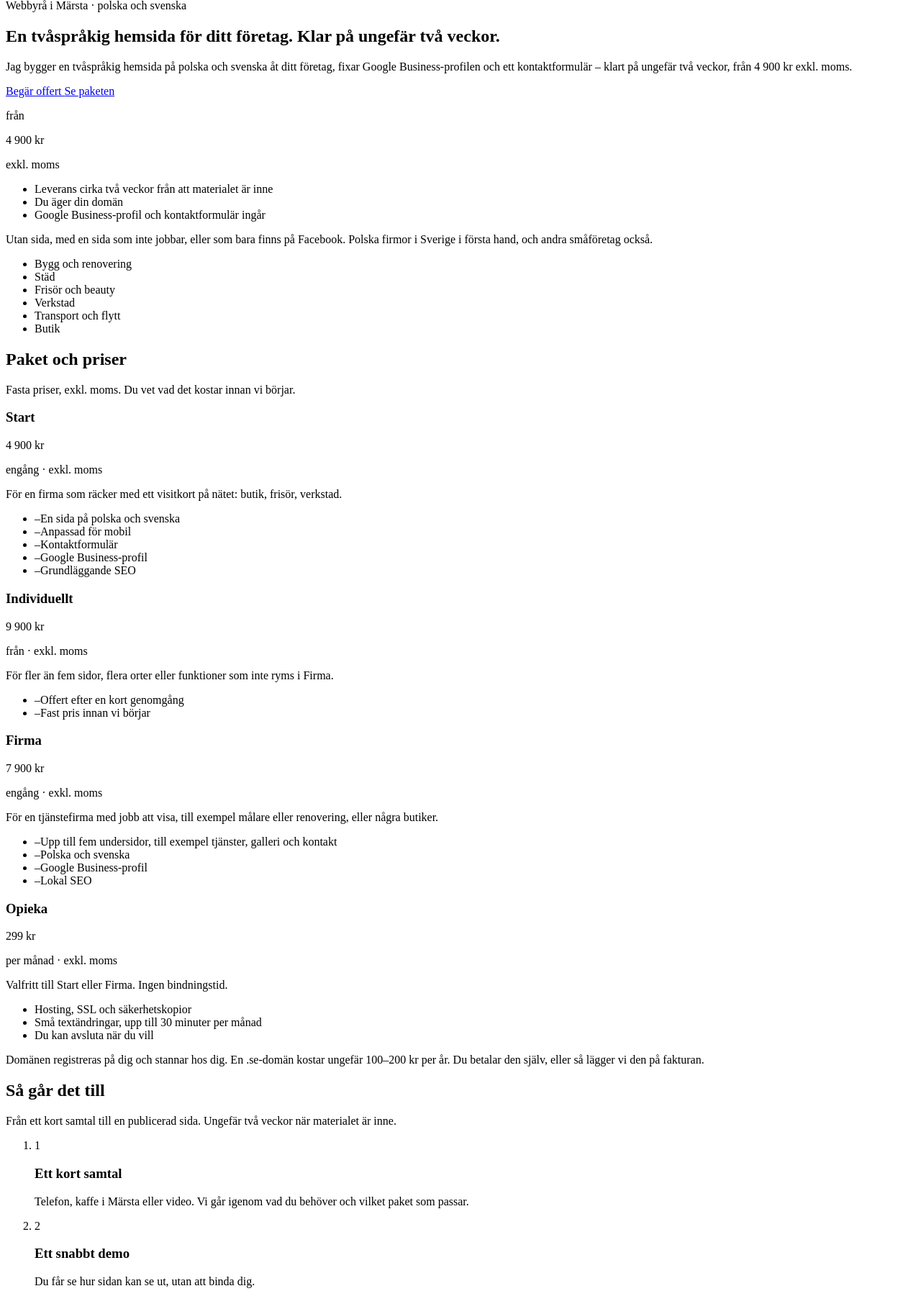
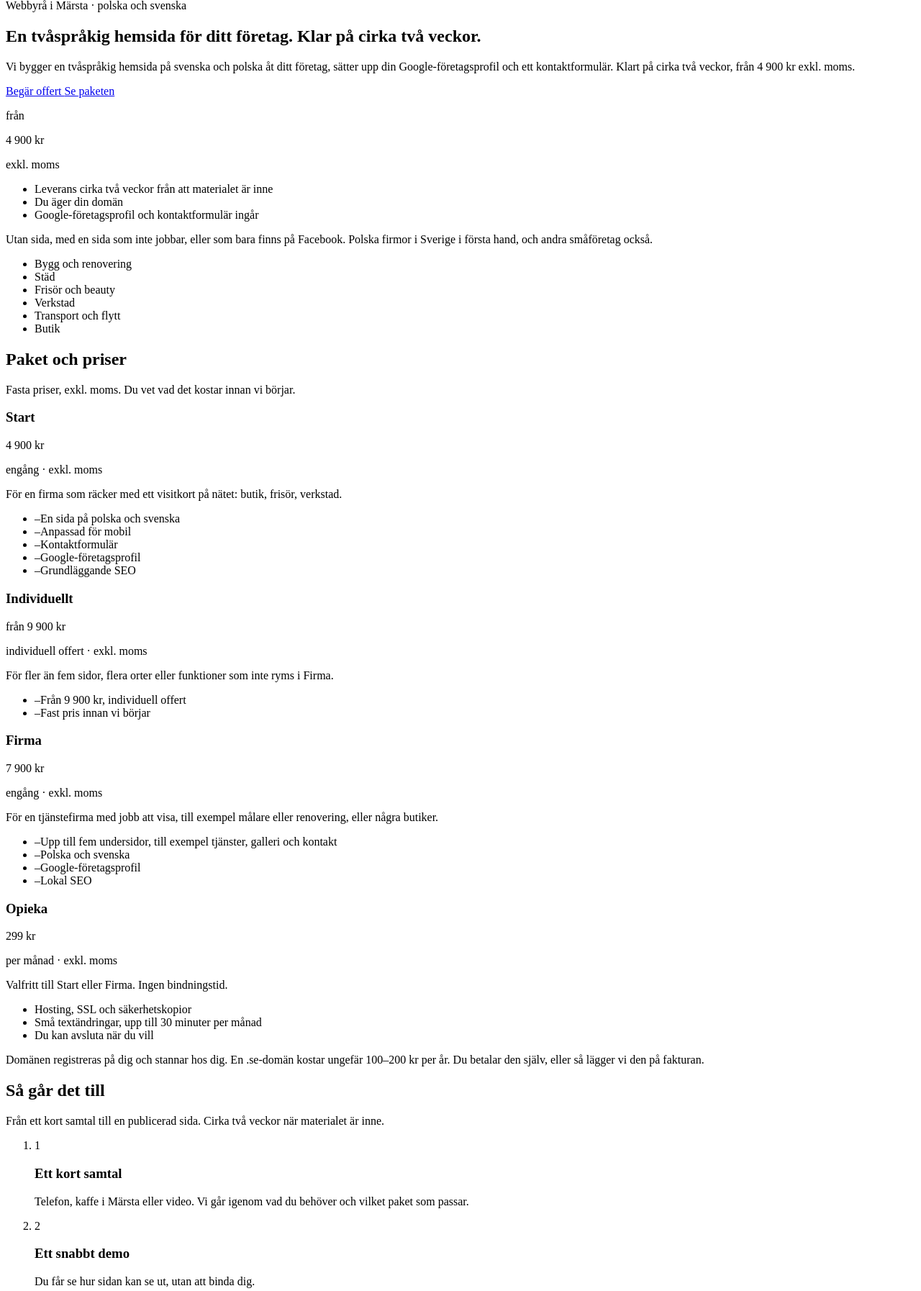
Before and after one commit to filip-kostrzewski/prodi_se, a Laravel app: page / in a window 1280 px wide. Shown: the part 133-1927 px from the top of the page at 72% size. Run offline with Laravel 12, Linux system fonts and the light colour scheme.

Commit message:
Publish the proofread offer, privacy policy, and VPS deploy notes.
Use the reviewed Swedish offer line, cirka två veckor / ok. 2 tygodnie, and Google-företagsprofil. Show Prodi AB org.nr 559214-9370 while street and postal code stay unpublished.

Co-authored-by: filip-kostrzewski <filip-kostrzewski@users.noreply.github.com>

```diff
--- a/app/Support/Locales.php
+++ b/app/Support/Locales.php
@@ -47,8 +47,8 @@ final class Locales
             'pl' => 'kontakt',
         ],
         'privacy' => [
-            'sv' => 'integritet',
-            'pl' => 'prywatnosc',
+            'sv' => 'integritetspolicy',
+            'pl' => 'polityka-prywatnosci',
         ],
         'example.cleaning' => [
             'sv' => 'exempel/stadning',
--- a/bootstrap/app.php
+++ b/bootstrap/app.php
@@ -15,6 +15,11 @@ return Application::configure(basePath: dirname(__DIR__))
         health: '/up',
     )
     ->withMiddleware(function (Middleware $middleware): void {
+        // The origin only receives public traffic through Cloudflare.
+        // Trust the forwarded client IP so the quote form rate limit
+        // is per visitor. Keep ports 80 and 443 closed to everyone else.
+        $middleware->trustProxies(at: '*');
+
         $middleware->alias([
             'locale' => SetLocale::class,
             'honeypot' => DiscardFilledHoneypot::class,
--- a/config/mail.php
+++ b/config/mail.php
@@ -111,7 +111,7 @@ return [
     */
 
     'from' => [
-        'address' => env('MAIL_FROM_ADDRESS', 'hello@example.com'),
+        'address' => env('MAIL_FROM_ADDRESS') ?: 'filip@prodi.se',
         'name' => env('MAIL_FROM_NAME', env('APP_NAME', 'Laravel')),
     ],
 
--- a/config/prodi.php
+++ b/config/prodi.php
@@ -7,9 +7,9 @@ return [
     | Public company facts
     |--------------------------------------------------------------------------
     |
-    | Name, owner and city are known. Organisation number, street address and
-    | postal code are not. Leave those empty until the owner supplies them.
-    | Do not invent legal details.
+    | Name, owner, city and organisation number are known. Prodi is an AB.
+    | Street address and postal code are not. Leave those empty until the
+    | owner supplies them. Do not invent a street or postal code.
     |
     */
 
@@ -19,7 +19,7 @@ return [
 
     'city' => env('PRODI_CITY', 'Märsta'),
 
-    'org_number' => env('PRODI_ORG_NUMBER'),
+    'org_number' => env('PRODI_ORG_NUMBER') ?: '559214-9370',
 
     'street_address' => env('PRODI_STREET_ADDRESS'),
 
@@ -30,12 +30,11 @@ return [
     | Inbox for quote requests
     |--------------------------------------------------------------------------
     |
-    | Placeholder until a real mailbox exists. Submissions are still stored
-    | and, with MAIL_MAILER=log, written to the Laravel log. Addresses on
-    | example.com / example.org / example.net are not shown on the public site.
+    | Quote requests are emailed here. Addresses on example.com, example.org
+    | and example.net are not shown on the public site.
     |
     */
 
-    'contact_email' => env('PRODI_CONTACT_EMAIL', 'you@example.com'),
+    'contact_email' => env('PRODI_CONTACT_EMAIL') ?: 'filip@prodi.se',
 
 ];
--- a/lang/sv/site.php
+++ b/lang/sv/site.php
@@ -4,11 +4,11 @@ return [
 
     'meta' => [
         'home_title' => 'Prodi — tvåspråkiga hemsidor för småföretag',
-        'home_description' => 'Tvåspråkig hemsida på polska och svenska, Google Business-profil och kontaktformulär. Klart på ungefär två veckor, från 4 900 kr exkl. moms. Prodi i Märsta.',
+        'home_description' => 'Tvåspråkig hemsida på svenska och polska, Google-företagsprofil och kontaktformulär. Klart på cirka två veckor, från 4 900 kr exkl. moms. Prodi i Märsta.',
         'contact_title' => 'Begär offert — Prodi',
         'contact_description' => 'Berätta om firman och vilket paket du tittar på. Filip återkommer personligen. Start 4 900 kr, Firma 7 900 kr, exkl. moms.',
-        'privacy_title' => 'Integritet — Prodi',
-        'privacy_description' => 'Så använder Prodi uppgifterna du skickar i offertformuläret.',
+        'privacy_title' => 'Integritetspolicy — Prodi',
+        'privacy_description' => 'Så hanterar Prodi AB uppgifter från offertformuläret och från lead-annonser på Meta.',
         'cleaning_title' => 'Exempeldesign: städfirma — Prodi',
         'cleaning_description' => 'Exempel på en ensidig hemsida för en städfirma. En exempeldesign från Prodi, inte en riktig kund.',
         'painting_description' => 'Exempel på en hemsida med flera undersidor för en målerifirma. En exempeldesign från Prodi, inte en riktig kund.',
@@ -31,13 +31,13 @@ return [
         'examples' => 'Exempel',
         'faq' => 'Frågor',
         'contact' => 'Kontakt',
-        'privacy' => 'Integritet',
+        'privacy' => 'Integritetspolicy',
     ],
 
     'hero' => [
         'eyebrow' => 'Webbyrå i Märsta · polska och svenska',
-        'title' => 'En tvåspråkig hemsida för ditt företag. Klar på ungefär två veckor.',
-        'lead' => 'Jag bygger en tvåspråkig hemsida på polska och svenska åt ditt företag, fixar Google Business-profilen och ett kontaktformulär – klart på ungefär två veckor, från 4 900 kr exkl. moms.',
+        'title' => 'En tvåspråkig hemsida för ditt företag. Klar på cirka två veckor.',
+        'lead' => 'Vi bygger en tvåspråkig hemsida på svenska och polska åt ditt företag, sätter upp din Google-företagsprofil och ett kontaktformulär. Klart på cirka två veckor, från 4 900 kr exkl. moms.',
         'primary' => 'Begär offert',
         'secondary' => 'Se paketen',
         'price_from' => 'från',
@@ -46,7 +46,7 @@ return [
         'facts' => [
             'Leverans cirka två veckor från att materialet är inne',
             'Du äger din domän',
-            'Google Business-profil och kontaktformulär ingår',
+            'Google-företagsprofil och kontaktformulär ingår',
         ],
     ],
 
@@ -77,10 +77,10 @@ return [
             'individual' => 'Individuellt',
         ],
         'schema' => [
-            'start' => 'En sida på polska och svenska, mobil, kontaktformulär, Google Business-profil och grundläggande SEO. 4 900 kr exkl. moms.',
-            'firma' => 'Upp till fem undersidor på polska och svenska, Google Business-profil och lokal SEO. 7 900 kr exkl. moms.',
+            'start' => 'En sida på polska och svenska, mobil, kontaktformulär, Google-företagsprofil och grundläggande SEO. 4 900 kr exkl. moms.',
+            'firma' => 'Upp till fem undersidor på polska och svenska, Google-företagsprofil och lokal SEO. 7 900 kr exkl. moms.',
             'opieka' => 'Hosting, SSL, säkerhetskopior och små textändringar upp till 30 minuter per månad. 299 kr per månad exkl. moms, utan bindningstid.',
-            'individual' => 'Fler än fem sidor, flera orter eller extra funktioner. Offert från 9 900 kr exkl. moms.',
+            'individual' => 'Fler än fem sidor, flera orter eller extra funktioner. Från 9 900 kr, individuell offert, exkl. moms.',
         ],
         'start' => [
             'price' => '4 900 kr',
@@ -90,7 +90,7 @@ return [
                 'En sida på polska och svenska',
                 'Anpassad för mobil',
                 'Kontaktformulär',
-                'Google Business-profil',
+                'Google-företagsprofil',
                 'Grundläggande SEO',
             ],
         ],
@@ -101,16 +101,16 @@ return [
             'points' => [
                 'Upp till fem undersidor, till exempel tjänster, galleri och kontakt',
                 'Polska och svenska',
-                'Google Business-profil',
+                'Google-företagsprofil',
                 'Lokal SEO',
             ],
         ],
         'individual' => [
-            'price' => '9 900 kr',
-            'cadence' => 'från · exkl. moms',
+            'price' => 'från 9 900 kr',
+            'cadence' => 'individuell offert · exkl. moms',
             'fit' => 'För fler än fem sidor, flera orter eller funktioner som inte ryms i Firma.',
             'points' => [
-                'Offert efter en kort genomgång',
+                'Från 9 900 kr, individuell offert',
                 'Fast pris innan vi börjar',
             ],
         ],
@@ -129,7 +129,7 @@ return [
 
     'process' => [
         'title' => 'Så går det till',
-        'intro' => 'Från ett kort samtal till en publicerad sida. Ungefär två veckor när materialet är inne.',
+        'intro' => 'Från ett kort samtal till en publicerad sida. Cirka två veckor när materialet är inne.',
         'steps' => [
             [
                 'title' => 'Ett kort samtal',
@@ -145,11 +145,11 @@ return [
             ],
             [
                 'title' => 'Material och bygge',
-                'text' => 'Du skickar underlag. Vi bygger sidan på polska och svenska, ungefär två veckor från att materialet är inne.',
+                'text' => 'Du skickar underlag. Vi bygger sidan på polska och svenska, cirka två veckor från att materialet är inne.',
             ],
             [
                 'title' => 'Publicering',
-                'text' => 'Justeringar, domän, sidan live och Google Business-profilen på plats.',
+                'text' => 'Justeringar, domän, sidan live och Google-företagsprofilen på plats.',
             ],
             [
                 'title' => 'Opieka om du vill',
@@ -167,7 +167,7 @@ return [
             'Bilder på jobb, butik eller team — eller ett ja till bilder från Facebook eller Google',
             'En kort beskrivning på polska. Den svenska texten skriver vi',
             'Tillgång till nuvarande domän, eller ett ja till att registrera en ny i ditt namn',
-            'Tillgång till ett Google-konto för företagsprofilen, eller ett ja till att vi skapar profilen',
+            'Tillgång till ett Google-konto för Google-företagsprofilen, eller ett ja till att vi skapar den',
             'En person som godkänner utkastet',
         ],
     ],
@@ -188,12 +188,12 @@ return [
                 'text' => 'Start 4 900 kr och Firma 7 900 kr, exkl. moms. Under det som är vanligt hos många byråer för samma typ av sida.',
             ],
             [
-                'title' => 'Google-profilen ingår',
+                'title' => 'Google-företagsprofilen ingår',
                 'text' => 'Kunderna hittar dig i Google och på kartan, inte bara på Facebook. Kontaktformuläret ingår också.',
             ],
             [
                 'title' => 'Snabbt',
-                'text' => 'Ungefär två veckor från att materialet kommit in.',
+                'text' => 'Cirka två veckor från att materialet kommit in.',
             ],
             [
                 'title' => 'Utan fällor',
@@ -270,11 +270,11 @@ return [
         'items' => [
             [
                 'q' => 'Vad kostar det?',
-                'a' => 'Start 4 900 kr, Firma 7 900 kr och Opieka 299 kr per månad. Allt exkl. moms. Individuellt från 9 900 kr efter offert.',
+                'a' => 'Start 4 900 kr, Firma 7 900 kr och Opieka 299 kr per månad. Allt exkl. moms. Individuellt från 9 900 kr, individuell offert.',
             ],
             [
                 'q' => 'Hur lång tid tar det?',
-                'a' => 'Ungefär två veckor från att vi har materialet.',
+                'a' => 'Cirka två veckor från att vi har materialet.',
             ],
             [
                 'q' => 'Vem äger domänen?',
@@ -290,7 +290,7 @@ return [
             ],
             [
                 'q' => 'Vad behöver jag skicka?',
-                'a' => 'Namn, kontaktuppgifter, tjänster, bilder om du har, en kort text på polska och ett ja till domän och Google-profil. Den svenska texten skriver vi.',
+                'a' => 'Namn, kontaktuppgifter, tjänster, bilder om du har, en kort text på polska och ett ja till domän och Google-företagsprofil. Den svenska texten skriver vi.',
             ],
             [
                 'q' => 'Kan vi ses?',
@@ -312,7 +312,7 @@ return [
     'contact' => [
         'title' => 'Begär offert',
         'lead' => 'Berätta kort om firman och vilket paket du tittar på. Filip återkommer personligen.',
-        'aside' => 'Start 4 900 kr, Firma 7 900 kr, Individuellt från 9 900 kr. Opieka 299 kr per månad. Allt exkl. moms.',
+        'aside' => 'Start 4 900 kr, Firma 7 900 kr, Individuellt från 9 900 kr, individuell offert. Opieka 299 kr per månad. Allt exkl. moms.',
     ],
 
     'form' => [
@@ -329,12 +329,12 @@ return [
         'success' => 'Tack. Vi har tagit emot din förfrågan och återkommer.',
         'throttled' => 'För många förfrågningar just nu. Vänta en stund och försök igen.',
         'privacy' => 'Uppgifterna används bara för att svara på din förfrågan. Vi säljer dem inte vidare.',
-        'privacy_link' => 'Läs mer om integritet',
+        'privacy_link' => 'Läs integritetspolicyn',
         'package_options' => [
             'start' => 'Start — 4 900 kr',
             'firma' => 'Firma — 7 900 kr',
             'opieka' => 'Opieka — 299 kr/mån',
-            'individual' => 'Individuellt — från 9 900 kr',
+            'individual' => 'Individuellt — från 9 900 kr, individuell offert',
         ],
         'errors' => [
             'name_required' => 'Fyll i ditt namn.',
@@ -352,32 +352,36 @@ return [
     ],
 
     'privacy' => [
-        'title' => 'Integritet',
-        'lead' => 'Formuläret finns för att du ska kunna be om en offert. Det här är vad som händer med uppgifterna.',
+        'title' => 'Integritetspolicy',
+        'lead' => 'Prodi AB använder uppgifterna du lämnar för att kunna svara på en förfrågan om hemsida. Här står vad som samlas in, från offertformuläret och från lead-annonser på Meta.',
         'sections' => [
             [
-                'title' => 'Vad vi tar emot',
-                'text' => 'Namn, företag om du anger det, e-post, telefon om du anger den, valt paket, meddelande och vilket språk formuläret skickades på.',
+                'title' => 'Offertformuläret',
+                'text' => 'När du skickar formuläret på den här webbplatsen tar vi emot namn, företag om du anger det, e-post, telefon om du anger den, valt paket, meddelande och vilket språk formuläret skickades på.',
             ],
             [
-                'title' => 'Varför',
-                'text' => 'För att svara på förfrågan. Uppgifterna säljs inte och används inte till något annat utskick.',
+                'title' => 'Varför och var de hamnar',
+                'text' => 'Uppgifterna används för att svara på förfrågan. De sparas i Prodis databas och skickas med e-post till studion. Vi säljer dem inte och använder dem inte till annat utskick.',
             ],
             [
-                'title' => 'Var de hamnar',
-                'text' => 'I Prodis databas och i ett e-postmeddelande till studion. Adressen till inkorgen sätts av den som driver sidan.',
+                'title' => 'Lead-annonser på Meta',
+                'text' => 'Om du fyller i ett lead-formulär i en annons på Facebook eller Instagram skickar Meta uppgifterna till Prodi. Det kan vara namn, e-post, telefon och andra fält du själv fyller i. Vi behandlar dem på samma sätt som formuläret på webbplatsen: för att svara om en hemsida. Vi säljer inte uppgifterna.',
             ],
             [
-                'title' => 'Företagsuppgifter',
-                'text' => 'Organisationsnummer och besöksadress publiceras här när de är klara. Tills dess står de inte på sidan.',
+                'title' => 'Lagring och kontakt',
+                'text' => 'Vi sparar förfrågan så länge den behövs för offerten och den uppföljning som hör till den. Vill du att uppgifterna tas bort, hör av dig via kontaktformuläret eller till e-postadressen i sidfoten.',
             ],
         ],
+        'company_title' => 'Företagsuppgifter',
+        'org_line' => 'Prodi AB, org.nr :number, :city.',
+        'org_unpublished' => 'Organisationsnumret publiceras här när det är ifyllt.',
+        'address_unpublished' => 'Besöksadress och postnummer publiceras här när de är ifyllda. Tills dess står de inte på sidan.',
     ],
 
     'footer' => [
         'blurb' => 'Prodi gör tvåspråkiga hemsidor för småföretag. Filip Kostrzewski, Märsta.',
         'prices' => 'Priser exkl. moms.',
-        'org_number' => 'Org.nr :number',
+        'org_number' => 'Prodi AB · org.nr :number',
         'rights' => 'Prodi',
     ],
 
```
Also changed, not shown: lang/pl/site.php (+34 -30 lines), resources/views/pages/privacy.blade.php (+19 -0 lines), tests/Feature/Http/Controllers/PageControllerTest.php (+54 -1 lines), README.md, 1 other file.
